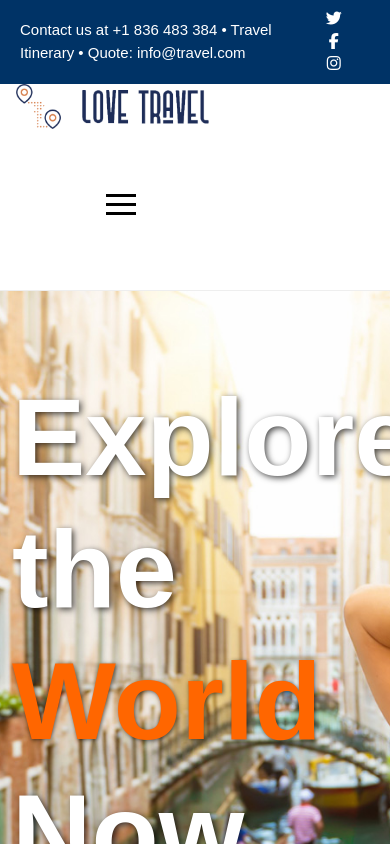
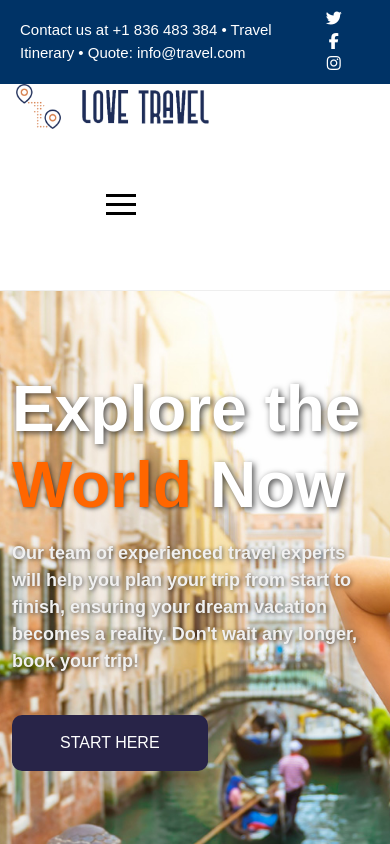
Before and after one commit to anshitsharma001-ship-it/tour-booking, a Next.js app: page / in a window 390 px wide. Shown: the top 844 px of the page. Built offline with nearby package versions, Linux system fonts and the light colour scheme.

Commit message:
update media query on 420px

```diff
--- a/app/globals.css
+++ b/app/globals.css
@@ -3061,6 +3061,7 @@ hr {
 
 
 
+
   .vacation {
     text-align: center !important;
   }
@@ -3110,9 +3111,9 @@ hr {
   padding:30px 15px;
 }
 
-.dreamvacationsection h2 {
+/* .dreamvacationsection h2 {
   text-align: center !important;
-}
+} */
 
 }
 
@@ -3244,7 +3245,6 @@ hr {
     margin-bottom: 75px;
   }
 
-
 }
 
 @media screen and (max-width:1440px) {
@@ -3317,6 +3317,18 @@ margin-top:15px;
   margin-bottom: 115px;
 }
 
+.dreamvacationsection h2 {
+  text-align: center !important;
+}
+
+.destination-images {
+  margin-right: 70px;
+}
+
+.explore-world h1 {
+  font-size: 4rem;
+}
+
 }
 
 @media screen and (max-width: 380px) {
```
